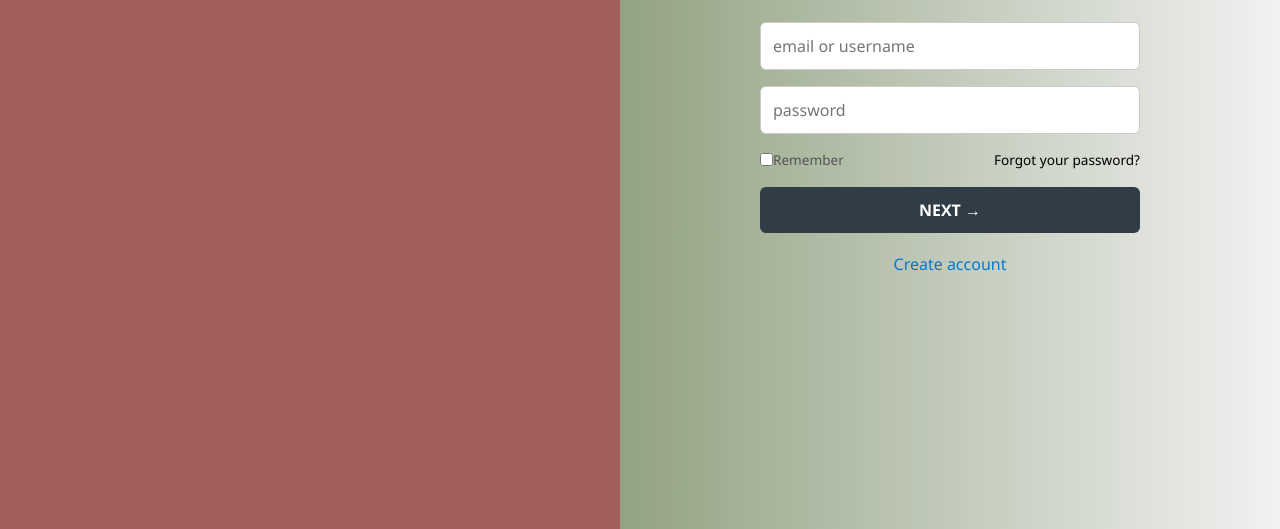
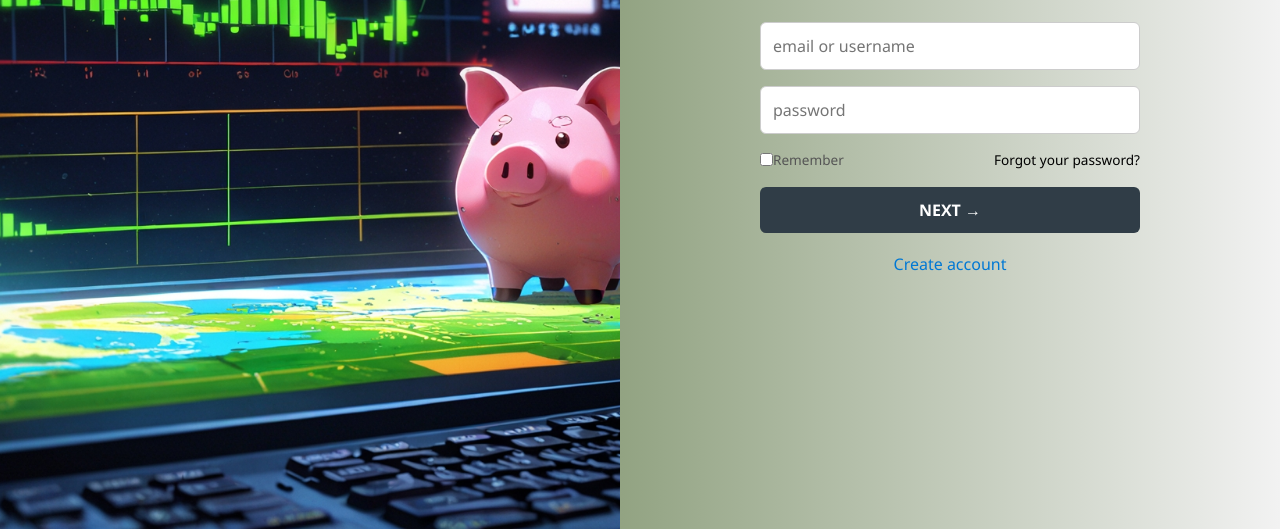
Before and after one commit to twSantana/Nectars, a plain HTML site: page index.html in a window 1280 px wide. Shown: the part 271-800 px from the top of the page. Drawn offline with Linux system fonts and the light colour scheme; the site is published under a folder, as on GitHub Pages, so addresses that start at the root find nothing.

Commit message:
Update styleLog.css

```diff
--- a/styleLog.css
+++ b/styleLog.css
@@ -20,7 +20,7 @@ body, html {
 /* Painel da esquerda: imagem */
 .left-panel {
   flex: 1;
-  background-image: url('/imagem.jpg');
+  background-image: url('imagem.jpg');
   background-size: cover;
   background-position: center;
 }
```
